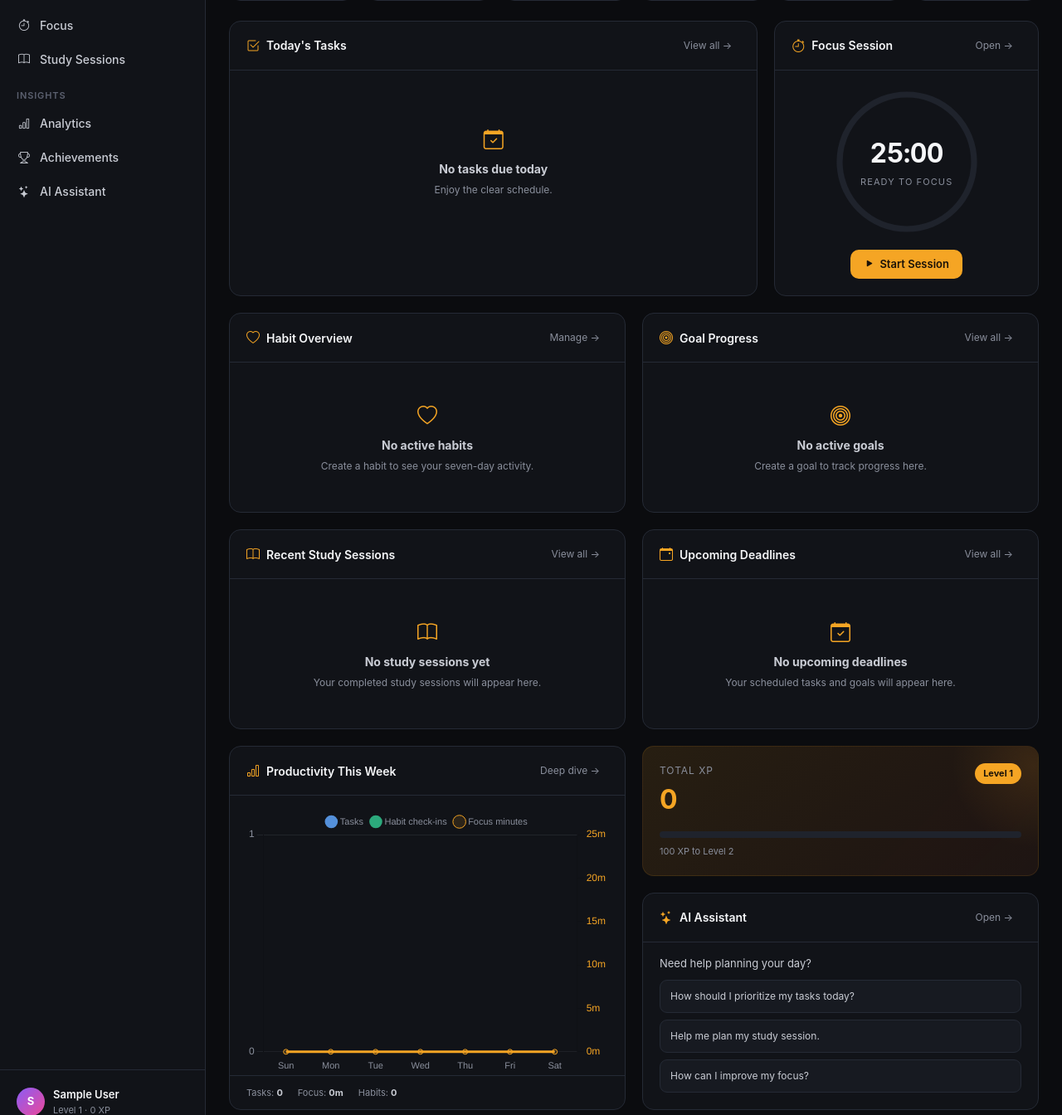
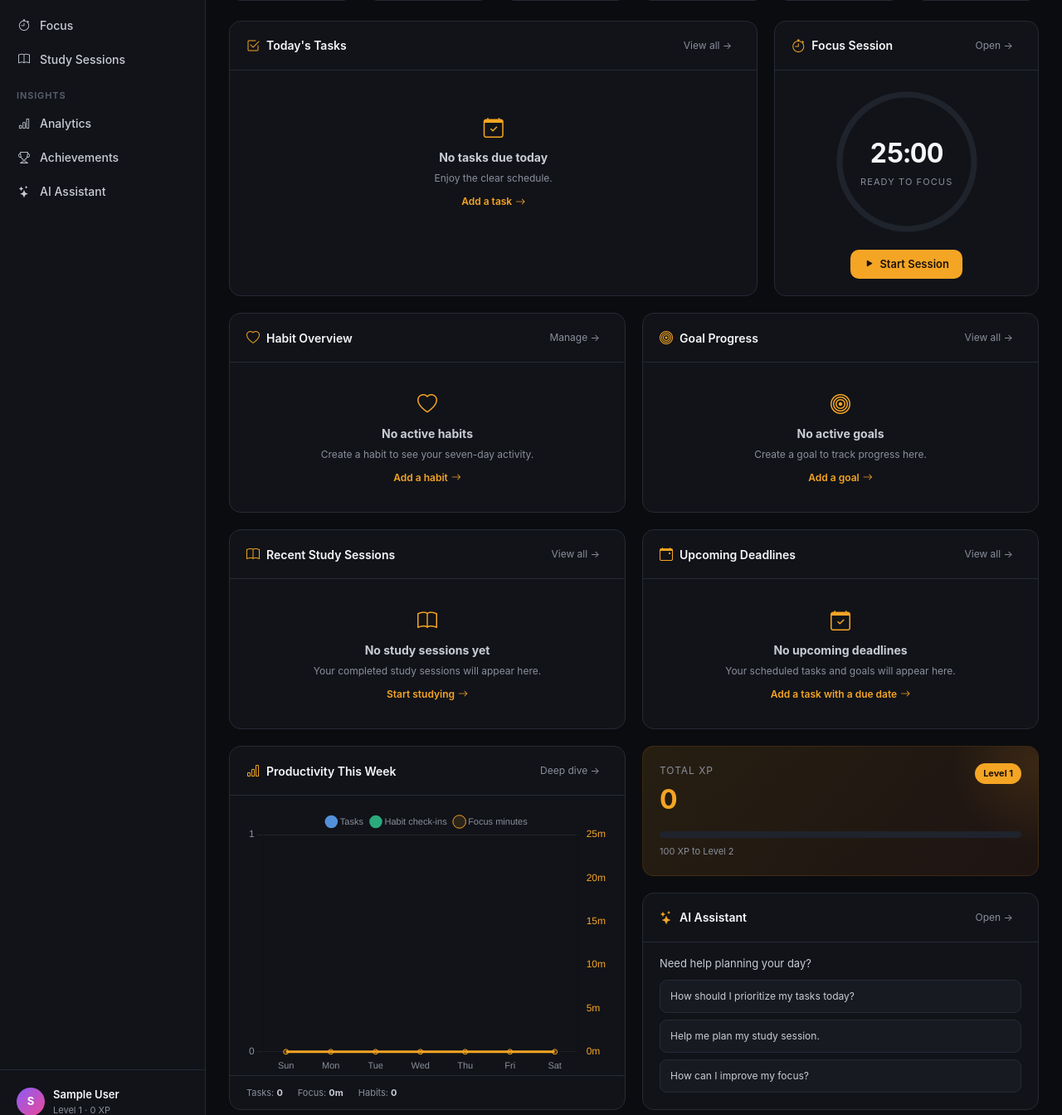
Before and after one commit to Krishna5421/focusforge, a Django app: page / in a window 1280 px wide. Shown: the part 307-1651 px from the top of the page at 83% size. Run offline with Django 5.2, Linux system fonts and the light colour scheme; the visitor is signed in with stand-in values (Sample User, id 1); data that the repository does not hold is empty; parts of the project's set-up code (start-up, migrations or seed data) failed here and were passed over.

Commit message:
feat(dashboard): link empty states to the tasks, habits, goals and study pages

```diff
--- a/templates/core/dashboard.html
+++ b/templates/core/dashboard.html
@@ -103,6 +103,7 @@
             <i class="bi bi-calendar-check"></i>
             <strong>No tasks due today</strong>
             <span>Enjoy the clear schedule.</span>
+            <a class="dashboard-empty-link" href="{% url 'tasks:task_list' %}">Add a task <i class="bi bi-arrow-right" aria-hidden="true"></i></a>
           </li>
         {% endfor %}
       </ul>
@@ -174,6 +175,7 @@
             <i class="bi bi-heart"></i>
             <strong>No active habits</strong>
             <span>Create a habit to see your seven-day activity.</span>
+            <a class="dashboard-empty-link" href="{% url 'habits:habit_list' %}">Add a habit <i class="bi bi-arrow-right" aria-hidden="true"></i></a>
           </li>
         {% endfor %}
       </ul>
@@ -218,6 +220,7 @@
             <i class="bi bi-bullseye"></i>
             <strong>No active goals</strong>
             <span>Create a goal to track progress here.</span>
+            <a class="dashboard-empty-link" href="{% url 'goals:goal_list' %}">Add a goal <i class="bi bi-arrow-right" aria-hidden="true"></i></a>
           </li>
         {% endfor %}
       </ul>
@@ -251,6 +254,7 @@
             <i class="bi bi-book"></i>
             <strong>No study sessions yet</strong>
             <span>Your completed study sessions will appear here.</span>
+            <a class="dashboard-empty-link" href="{% url 'study:study_dashboard' %}">Start studying <i class="bi bi-arrow-right" aria-hidden="true"></i></a>
           </li>
         {% endfor %}
       </ul>
@@ -291,6 +295,7 @@
             <i class="bi bi-calendar-check"></i>
             <strong>No upcoming deadlines</strong>
             <span>Your scheduled tasks and goals will appear here.</span>
+            <a class="dashboard-empty-link" href="{% url 'tasks:task_list' %}">Add a task with a due date <i class="bi bi-arrow-right" aria-hidden="true"></i></a>
           </li>
         {% endfor %}
       </ul>
```
